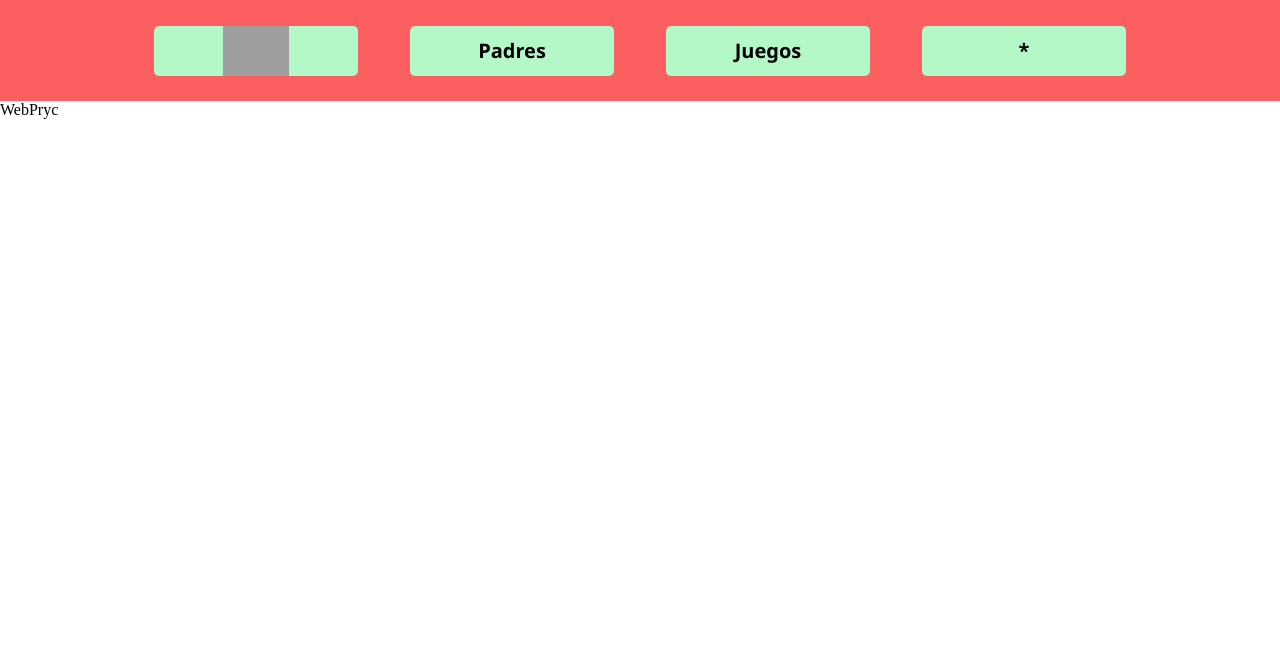
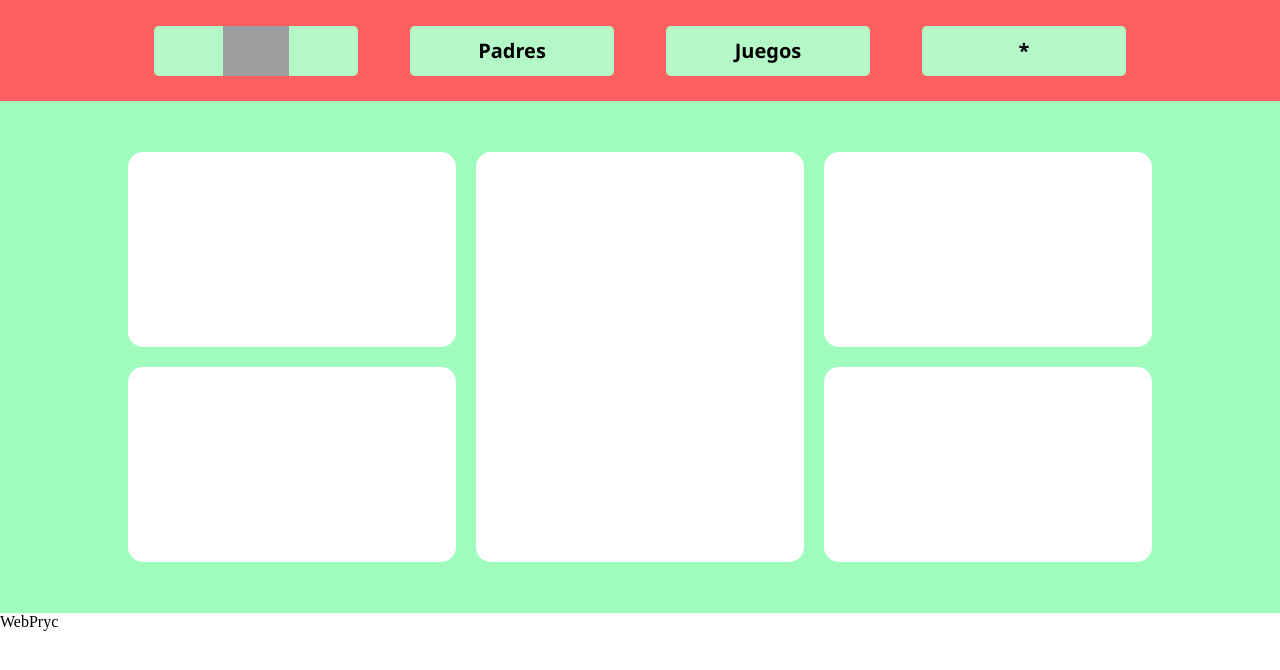
Before and after one commit to P-ez/webPryc, an Angular app: page / in a window 1280 px wide. Shown: the top 670 px of the page. Built offline with nearby package versions, Linux system fonts and the light colour scheme; grey boxes are pictures that could not be loaded.

Commit message:
feat: grid index

```diff
--- a/src/app/app.component.html
+++ b/src/app/app.component.html
@@ -1,5 +1,5 @@
 <app-nav></app-nav>
-
+<app-grid></app-grid>
 
 
 <span>{{title}}</span>
--- a/src/app/app.module.ts
+++ b/src/app/app.module.ts
@@ -4,11 +4,13 @@ import { BrowserModule } from '@angular/platform-browser';
 import { AppRoutingModule } from './app-routing.module';
 import { AppComponent } from './app.component';
 import { NavComponent } from './components/nav/nav.component';
+import { GridComponent } from './components/grid/grid.component';
 
 @NgModule({
   declarations: [
     AppComponent,
-    NavComponent
+    NavComponent,
+    GridComponent
   ],
   imports: [
     BrowserModule,
--- /dev/null
+++ b/src/app/components/grid/grid.component.html
@@ -0,0 +1,9 @@
+<main id="main-index" class="grid">
+    <!--div grilla  principal-->
+
+    <div class="grid-cell"></div>
+    <div class="grid-cell center"></div>
+    <div class="grid-cell"></div>
+    <div class="grid-cell"></div>
+    <div class="grid-cell"></div>
+  </main>
--- /dev/null
+++ b/src/app/components/grid/grid.component.scss
@@ -0,0 +1,27 @@
+.grid {
+    display: grid;
+    width: 100%;
+    grid-template-columns: repeat(3, 1fr);
+    grid-gap: 20px;
+    height: 40vw;
+    padding-left: 10%;
+    padding-right: 10%;
+    background-color: hsla(139, 95%, 64%, 0.534);
+    justify-content: space-around;
+    padding-top: 4vw;
+    padding-bottom: 4vw;
+
+    &-cell {
+       // background-image: url("images/ico.jpg");
+       background-color: white;
+        border-radius: 15px;
+        background-size: cover;
+        background-position: center;
+        &.center {
+            grid-row: 2 span;
+            grid-column: 2/3;
+            //background-image: url("images/ico.jpg");
+            background-color: white;
+        }
+        }
+}
--- /dev/null
+++ b/src/app/components/grid/grid.component.ts
@@ -0,0 +1,15 @@
+import { Component, OnInit } from '@angular/core';
+
+@Component({
+  selector: 'app-grid',
+  templateUrl: './grid.component.html',
+  styleUrls: ['./grid.component.scss']
+})
+export class GridComponent implements OnInit {
+
+  constructor() { }
+
+  ngOnInit(): void {
+  }
+
+}
```
